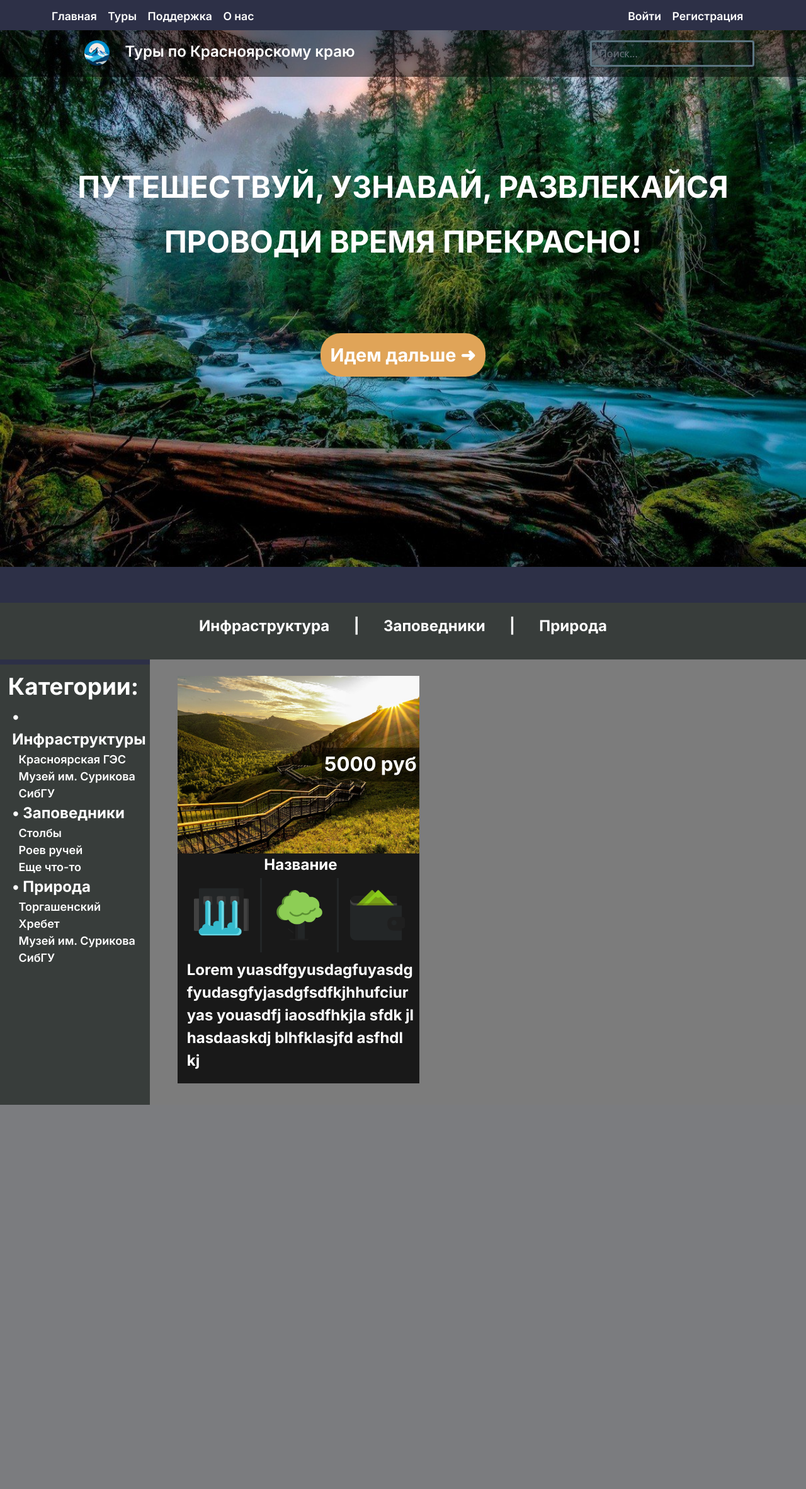
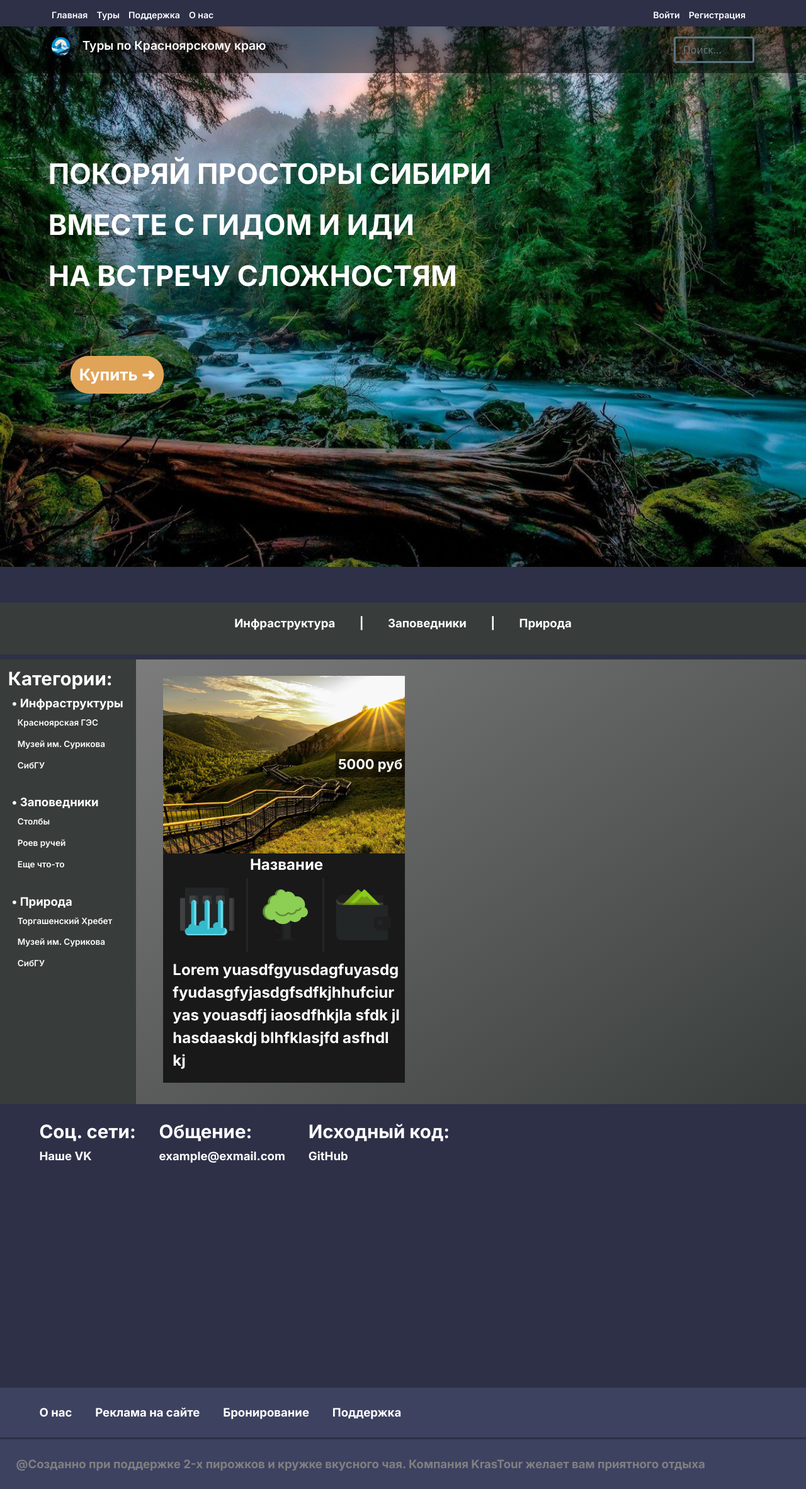
Before and after one commit to Palcas267/KrasTour_hakaton, a Flask app: page /catalog in a window 1280 px wide. Shown: the whole page at 63% size. Before the commit the page ends 1754 px from the top, so only its background shows below. Run offline with Flask 3, Linux system fonts and the light colour scheme.

Commit message:
6 day of work. Done catalog, start registration

```diff
--- a/main.py
+++ b/main.py
@@ -29,11 +29,6 @@ def about():
     return render_template('about.html')
 
 
-@app.route('/support')
-def support():
-    return render_template('support.html')
-
-
 @app.route('/admin')
 def admin():
     if not session['admin_mode']:
--- a/static/styles.css
+++ b/static/styles.css
@@ -8,7 +8,7 @@ body {overflow-x:hidden;}
     background-color: #E0A458;
     color: white;
     font-weight: 700;
-    font-size: 0.6em;
+    font-size: 2vw;
     border-radius: 1.1em;
 }
 
@@ -59,7 +59,7 @@ body {overflow-x:hidden;}
 
 .headline-mini {
     font-weight: 700;
-    font-size: 2em;
+    font-size: 2vw;
     font-family: 'Inter', sans-serif;
     text-decoration: none;
     color: white;
@@ -68,7 +68,7 @@ body {overflow-x:hidden;}
 
 .headline2 {
     font-weight: 700;
-    font-size: 4em;
+    font-size: 4vw;
     font-family: 'Inter', sans-serif;
     text-decoration: none;
     color: white;
@@ -77,7 +77,7 @@ body {overflow-x:hidden;}
 
 .headline {
     font-weight: 700;
-    font-size: 3em;
+    font-size: 3vw;
     font-family: 'Inter', sans-serif;
     text-decoration: none;
     color: white;
@@ -91,7 +91,7 @@ body {overflow-x:hidden;}
     text-decoration: none;
     margin-right: 1em;
     font-weight: 600;
-    font-size: 1.1em;
+    font-size: 1.1vw;
     font-family: 'Inter', sans-serif;
 }
 
@@ -99,7 +99,7 @@ body {overflow-x:hidden;}
 .section-text {
     text-decoration: none;
     font-weight: 700;
-    font-size: 150%;
+    font-size: 1.45vw;
     font-family: 'Inter', sans-serif;
 }
 
@@ -112,23 +112,22 @@ a:hover {
 
 
 .big {
-    font-size: 240%;
+    font-size: 2.4vw;
 }
 
 
 #leaf {
     transform: rotate(190deg) scale(-1, 1);
     position: relative;
-    height: 253px;
-    wight: 253px;
-    margin-bottom: 5.1em;
+    width: 15vw;
+    object-fit: cover;
+    margin-bottom: 20%
 }
 
 #heart {
     transform: scale(-1, 1);
     position: relative;
-    height: 253px;
-    wight: 253px;
+    width: 15vw;
 }
 
 
@@ -170,7 +169,7 @@ a:hover {
 .price {
     text-decoration: none;
     font-weight: 700;
-    font-size: 130%;
+    font-size: 1.7vw;
     font-family: 'Inter', sans-serif;
     color: white;
     background: rgba(0, 0, 0, 0.5);
@@ -189,7 +188,7 @@ a:hover {
 
 .headline3 {
     font-weight: 700;
-    font-size: 2.3em;
+    font-size: 2.3vw;
     font-family: 'Inter', sans-serif;
     text-decoration: none;
     color: white;
@@ -202,3 +201,29 @@ a:hover {
     flex-wrap: wrap;
     padding: 2%;
 }
+
+
+.aside-category {
+    line-height: 2.5em;
+    font-size: 0.73em;
+    margin-left: 5%;
+    display: flex;
+    flex-direction: column;
+    font-weight: 600;
+}
+
+
+input[type="text"]::-webkit-input-placeholder {
+    color: white;
+}
+input[type="text"]::-moz-placeholder {
+    color: white;
+}
+
+
+input[type="email"]::-webkit-input-placeholder {
+    color: white;
+}
+input[type="email"]::-moz-placeholder {
+    color: white;
+}
--- a/templates/base.html
+++ b/templates/base.html
@@ -12,10 +12,10 @@
         <nav class="py-2 bg-body-tertiary" style="background-color: #2D3047;">
             <div class="container d-flex flex-wrap">
               <ul class="nav me-auto">
-                <a href="/" class="header-ref" aria-current="page" style="vertical-align: middle; font-weight: 600;">Главная</a>
-                <a href="/catalog" class="header-ref" style="vertical-align: middle; font-weight: 600;">Туры</a>
-                <a href="/support" class="header-ref" style="vertical-align: middle; font-weight: 600;">Поддержка</a>
-                <a href="/about" class="header-ref" style="vertical-align: middle; font-weight: 600;">О нас</a>
+                <li class="nav-item"><a href="/" type="button" class="header-ref" aria-current="page" style="vertical-align: middle; font-weight: 600;">Главная</a></li>
+                <li class="nav-item"><a href="/catalog" type="button" class="header-ref" style="vertical-align: middle; font-weight: 600;">Туры</a></li>
+                <li class="nav-item"><a href="/support" type="button" class="header-ref" style="vertical-align: middle; font-weight: 600;">Поддержка</a></li>
+                <li class="nav-item"><a href="/about" type="button" class="header-ref" style="vertical-align: middle; font-weight: 600;">О нас</a></li>
               </ul>
               <ul class="nav">
                 <li class="nav-item"><a type="button" href="/register" class="header-ref" style="">Войти</a></li>
@@ -26,11 +26,10 @@
         <header class="py-3 mb-4" style="background: rgba(0, 0, 0, 0.5); margin-bottom: -4.6sdgfem !imsgfdportant; position: relative; z-index: 999999;">
             <div class="container d-flex flex-wrap" style="display: flex; justify-content: space-between; flex-direction: row;">
               <a href="/" class="header-ref" style="padding: 0;">
-                <svg class="bi me-2" width="40" height="32"><use xlink:href="#bootstrap"></use></svg>
-                <span class="fs-4"><img src="static/images/icon.png" style="height: 40px; margin-right: 1em; border-radius: 50%">Туры по Красноярскому краю</span>
+                <span class="fs-4" style="font-size: 1.5vw !important"><img src="static/images/icon.png" style="width: 2.3vw; margin-right: 1em; border-radius: 50%;">Туры по Красноярскому краю</span>
               </a>
-              <form class="col-12 col-lg-auto mb-3 mb-lg-0" role="search">
-                <input type="search" style="color: white; border: 3px solid #5D7581; background: rgba(56, 75, 82, 0); border-color: #5D7581;" class="form-control" placeholder="Поиск..." aria-label="Search">
+              <form class="col-12 col-lg-auto mb-3 mb-lg-0" style="width: 10vw" role="search">
+                <input type="search" style="color: white; border: 3px solid #5D7581; background: rgba(56, 75, 82, 0); border-color: #5D7581; width: 10vw" class="form-control" placeholder="Поиск..." aria-label="Search">
               </form>
             </div>
         </header>
@@ -39,5 +38,30 @@
       {% block body %}
       {% endblock %}
   </div>
+<footer>
+    <div style="display: flex; justify-content: flex-start; flex-direction: row; background-color: #2D3047; padding: 2%; height: 450px; flex-wrap: wrap;">
+        <div style="display: flex; justify-content: flex-start; flex-direction: column; margin-left: 3%;">
+            <h3 class="headline3">Соц. сети:</h3>
+            <a class="section-text" style="color: white" href="https://vk.com/KrasTour">Наше VK</a>
+        </div>
+        <div style="display: flex; justify-content: flex-start; flex-direction: column; margin-left: 3%;">
+            <h3 class="headline3">Общение:</h3>
+            <span class="section-text" style="color: white">example@exmail.com</span>
+        </div>
+        <div style="display: flex; justify-content: flex-start; flex-direction: column; flex-start; margin-left: 3%; justify-self: center;">
+            <h3 class="headline3">Исходный код:</h3>
+            <a class="section-text" href="https://github.com/Palcas267/KrasTour_hakaton.git" style="color: white">GitHub</a>
+        </div>
+    </div>
+    <div style="display: flex; justify-content: flex-start; flex-direction: row; background-color: #3E4261; padding: 2%; border-bottom: 3px solid #2D3047;">
+        <a class="section-text" href="/about" style="color: white; margin-left: 3%;">О нас</a>
+        <a class="section-text" href="" style="color: white; margin-left: 3%;">Реклама на сайте</a>
+        <a class="section-text" href="/catalog" style="color: white; margin-left: 3%;">Бронирование</a>
+        <a class="section-text" href="/support" style="color: white; margin-left: 3%;">Поддержка</a>
+    </div>
+    <div style="display: flex; justify-content: flex-start; flex-direction: row; background-color: #3E4261; padding: 2%;">
+        <span class="section-text" style="color: gray">@Созданно при поддержке 2-х пирожков и кружке вкусного чая. Компания KrasTour желает вам приятного отдыха</span>
+    </div>
+</footer>
 </body>
 </html>
--- a/templates/catalog.html
+++ b/templates/catalog.html
@@ -1,15 +1,15 @@
 {% extends 'base.html' %}
 {% block body %}
     <div>
-        <div class="bg_dark" style="display: flex;  flex-direction: row;  justify-content: center; align-items: center; background-image: url('static/images/forest_river.jpg'); background-repeat: no-repeat; width: 100%; height: 900px; background-size: cover">
-            <div class="headline" style="margin-bottom: 1em; text-align: center;">
-                <p style="line-height: 1.8em; font-weight: 700; font-size: 1em;">ПУТЕШЕСТВУЙ, УЗНАВАЙ, РАЗВЛЕКАЙСЯ<br> ПРОВОДИ ВРЕМЯ ПРЕКРАСНО!<br></p>
-                <button class="btn orange-circle-btn" style="margin-top: 3em; padding: 0.4em; padding-right: 0.5em; padding-left: 0.5em; ">Идем дальше ➜</button>
+        <div class="bg_dark" style="display: flex;  flex-direction: row;  justify-content: flex-start; align-items: center; background-image: url('static/images/forest_river.jpg'); background-repeat: no-repeat; width: 100%; height: 900px; background-size: cover">
+            <div class="headline" style="margin-bottom: 1em; text-align: left; margin-left: 6%">
+                <p style="text-align: left; line-height: 1.8em; font-weight: 700; font-size: 3.5vw;">ПОКОРЯЙ ПРОСТОРЫ СИБИРИ<br> ВМЕСТЕ С ГИДОМ И ИДИ<br> НА ВСТРЕЧУ СЛОЖНОСТЯМ</p>
+                <button class="btn orange-circle-btn" style="margin-top: 10%; padding: 0.4em; padding-right: 0.5em; padding-left: 0.5em; margin-left: 5%">Купить ➜</button>
             </div>
         </div>
     </div>
     <div class="bord" style="background-color: #2D3047; height: 3.55em"></div>
-    <div style="display: flex; flex-direction: row; justify-content: center; background-color: #383D3B;">
+    <div style="display: flex; flex-direction: row; justify-content: center; background-color: #383D3B; border-bottom: 0.5em solid #2D3047">
         <p class="section-text" style="padding: 1.5%; color: white;">Инфраструктура</p>
         <p class="section-text" style="padding: 1.5%; color: white">|</p>
         <p class="section-text" style="padding: 1.5%; color: white; align-self: center;">Заповедники</p>
@@ -17,34 +17,34 @@
         <p class="section-text" style="padding: 1.5%; color: white;">Природа</p>
     </div>
     <div style="display: flex; flex-direction: row;">
-        <aside style="width: 20%; padding: 1%; background-color: #383D3B; display: flex; flex-direction: column; border-top: 0.5em solid #2D3047">
+        <aside style="width: 20%; padding: 1%; background-color: #383D3B; display: flex; flex-direction: column;">
             <h3 class="headline3">Категории:</h3>
-            <span class="section-text" style="color: white; margin-left: 3%;">
+            <span class="section-text" style="color: white; margin-left: 3%; ">
                 • Инфраструктуры
-                <span style="font-size: 0.75em; margin-left: 5%; display: flex; flex-direction: column; font-weight: 600;" class="section-text">
+                <span class="section-text aside-category">
                     <div>Красноярская ГЭС</div>
                     <div>Музей им. Сурикова</div>
                     <div>СибГУ</div>
-                </span>
+                </span><br>
             </span>
             <span class="section-text" style="color: white; margin-left: 3%;">
                 • Заповедники
-                <span style="font-size: 0.75em; margin-left: 5%; display: flex; flex-direction: column; font-weight: 600;" class="section-text">
+                <span class="section-text aside-category">
                     <div>Столбы</div>
                     <div>Роев ручей</div>
                     <div>Еще что-то</div>
-                </span>
+                </span><br>
             </span>
             <span class="section-text" style="color: white; margin-left: 3%;">
                 • Природа
-                <span style="font-size: 0.75em; margin-left: 5%; display: flex; flex-direction: column; font-weight: 600;" class="section-text">
+                <span class="section-text aside-category">
                     <div>Торгашенский Хребет</div>
                     <div>Музей им. Сурикова</div>
                     <div>СибГУ</div>
-                </span>
+                </span><br>
             </span>
         </aside>
-        <div id="main-catalog" style="background-color: #7C7C7C;">
+        <div id="main-catalog" style="background: linear-gradient(to bottom right, #7C7C7C, #383D3B);">
             <div class="item" style="background-color: #191919">
                 <a href="" style="display: block; text-decoration: none;">
                     <div style="margin-bottom: 0.4em; ">
--- a/templates/support.html
+++ /dev/null
@@ -1,5 +0,0 @@
-{% extends 'base.html' %}
-{% block body %}
-    <h1 style="text-align: center; margin: 1em">Support</h1>
-{% endblock %}
-{% block title %}Support{% endblock %}
```
Also changed, not shown: templates/index.html (+9 -34 lines), templates/register.html (+8 -1 lines), templates/signing-in.html (added, +10 -0 lines), static/images/gradient.png (added).
